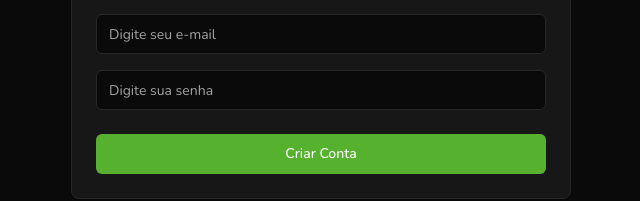
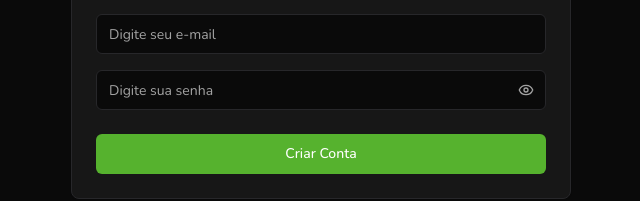
Before and after one commit to TGianoni/finance-fintrack, a React (Vite) app: page /signup in a window 1280 px wide. Shown: the part 373-574 px from the top of the page, without its empty margins (319-959 px from the left). Built offline with nearby package versions, Linux system fonts and the light colour scheme.

Commit message:
feat: add password input with visibility change

```diff
--- a/src/pages/signup.jsx
+++ b/src/pages/signup.jsx
@@ -1,3 +1,5 @@
+import { EyeIcon, EyeOffIcon } from 'lucide-react'
+import { useState } from 'react'
 import { Link } from 'react-router'
 
 import { Button } from '@/components/ui/button'
@@ -12,6 +14,8 @@
 import { Input } from '@/components/ui/input'
 
 const SignUpPage = () => {
+  const [passwordIsVisible, setPasswordIsVisible] = useState(false)
+
   return (
     <div className="flex h-screen w-screen flex-col items-center justify-center gap-3">
       <Card className="w-[500px]">
@@ -23,7 +27,19 @@
           <Input placeHolder="Digite seu nome" />
           <Input placeHolder="Digite seu Sobrenome" />
           <Input placeHolder="Digite seu e-mail" />
-          <Input type="password" placeHolder="Digite sua senha" />
+          <div className="relative">
+            <Input
+              type={passwordIsVisible ? 'text' : 'password'}
+              placeHolder="Digite sua senha"
+            />
+            <Button
+              variant="ghost"
+              className="absolute bottom-0 right-0 top-0 my-auto mr-1 h-8 w-8 text-muted-foreground"
+              onClick={() => setPasswordIsVisible((prev) => !prev)}
+            >
+              {passwordIsVisible ? <EyeOffIcon /> : <EyeIcon />}
+            </Button>
+          </div>
         </CardContent>
         <CardFooter>
           <Button className="w-full">Criar Conta</Button>
```
